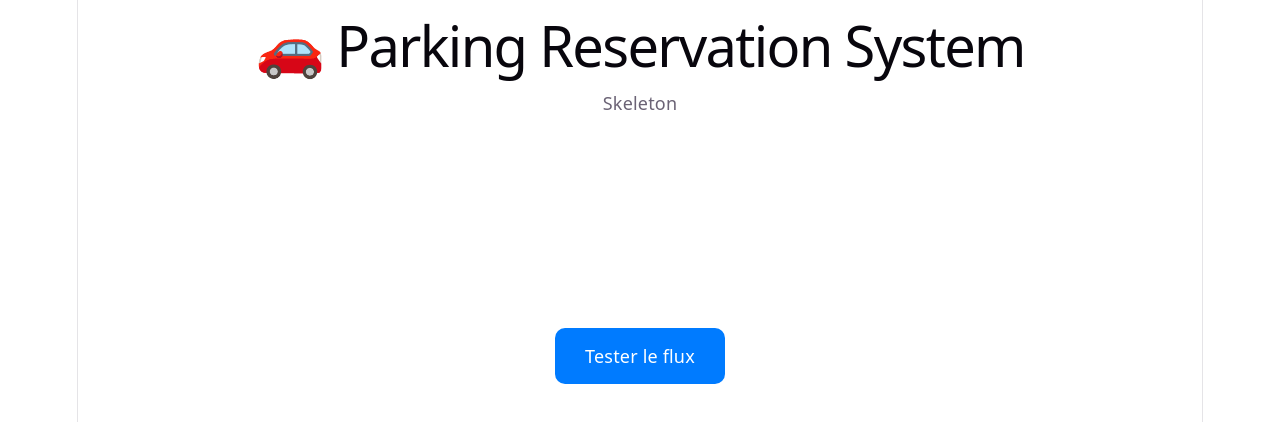
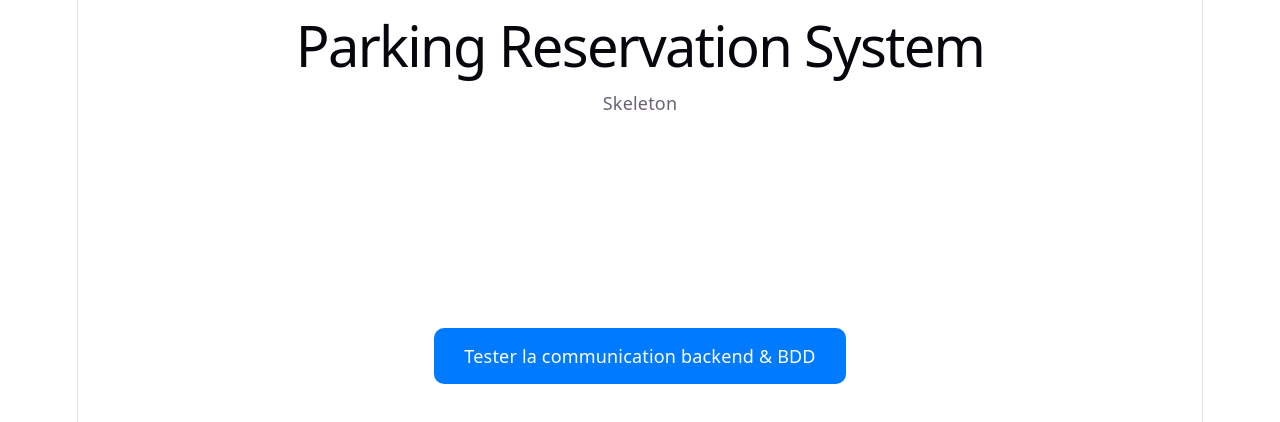
Before and after one commit to ESGI5-AL/SoftwareArchitecture-, a React (Vite) app in the folder frontend/: page / in a window 1280 px wide. Both pictures are taken after a click on the button "Skeleton". Shown: the top 422 px of the page. Built offline with nearby package versions, Linux system fonts and the light colour scheme.

Commit message:
test flux backend & bdd

```diff
--- a/frontend/src/App.tsx
+++ b/frontend/src/App.tsx
@@ -3,11 +3,22 @@ import "./App.css";
 
 function App() {
   const [activeTab, setActiveTab] = useState("home");
+  const [response, setResponse] = useState<string>("");
+
+  const testBackend = async () => {
+    try {
+      const res = await fetch("http://localhost:3000/api/test");
+      const data = await res.json();
+      setResponse(data.message);
+    } catch (error) {
+      setResponse("Erreur de connexion au backend");
+    }
+  };
 
   return (
     <div className="container">
       <header className="header">
-        <h1>🚗 Parking Reservation System</h1>
+        <h1>Parking Reservation System</h1>
       </header>
 
       <nav className="tabs">
@@ -20,16 +31,15 @@ function App() {
       </nav>
 
       <main className="content">
-        {activeTab === "home" && <p>Welcome to your parking system</p>}
-
         {activeTab === "skeleton" && (
           <div className="centered">
-            <button
-              className="main-button"
-              onClick={() => alert("Flux de réservation en cours...")}
-            >
-              Tester le flux
-            </button>
+            <div>
+              <button className="main-button" onClick={testBackend}>
+                Tester la communication backend & BDD
+              </button>
+
+              {response && <p style={{ marginTop: "20px" }}>{response}</p>}
+            </div>
           </div>
         )}
       </main>
```
